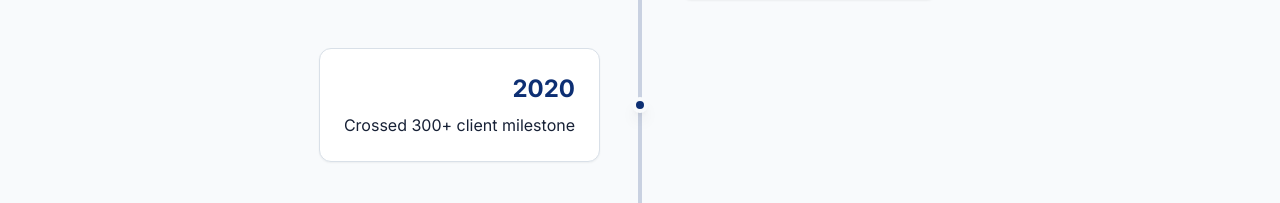
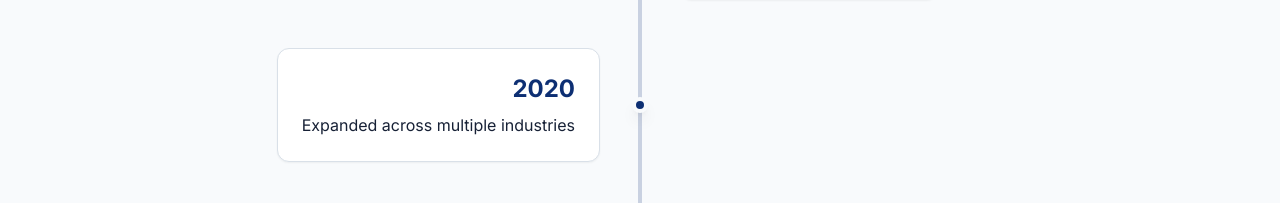
Before and after one commit to The-Aryan-Bhatnagar/coldchain-guru-official, a React (Vite) app: page /about in a window 1280 px wide. Shown: the part 2926-3129 px from the top of the page. Built offline with nearby package versions, Linux system fonts and the light colour scheme; the HTML template or start-up script is replaced by a standard one.

Commit message:
Update About section timeline

```diff
--- a/src/pages/About.tsx
+++ b/src/pages/About.tsx
@@ -7,7 +7,7 @@ const About = () => {
     { year: "1995", event: "Joined Vadilal as Senior Consultant" },
     { year: "2005", event: "Pioneered humidity control innovations" },
     { year: "2015", event: "Founded Temperature Guru" },
-    { year: "2020", event: "Crossed 300+ client milestone" },
+    { year: "2020", event: "Expanded across multiple industries" },
     { year: "2025", event: "Creating cold storage revolution" },
   ];
 
```
